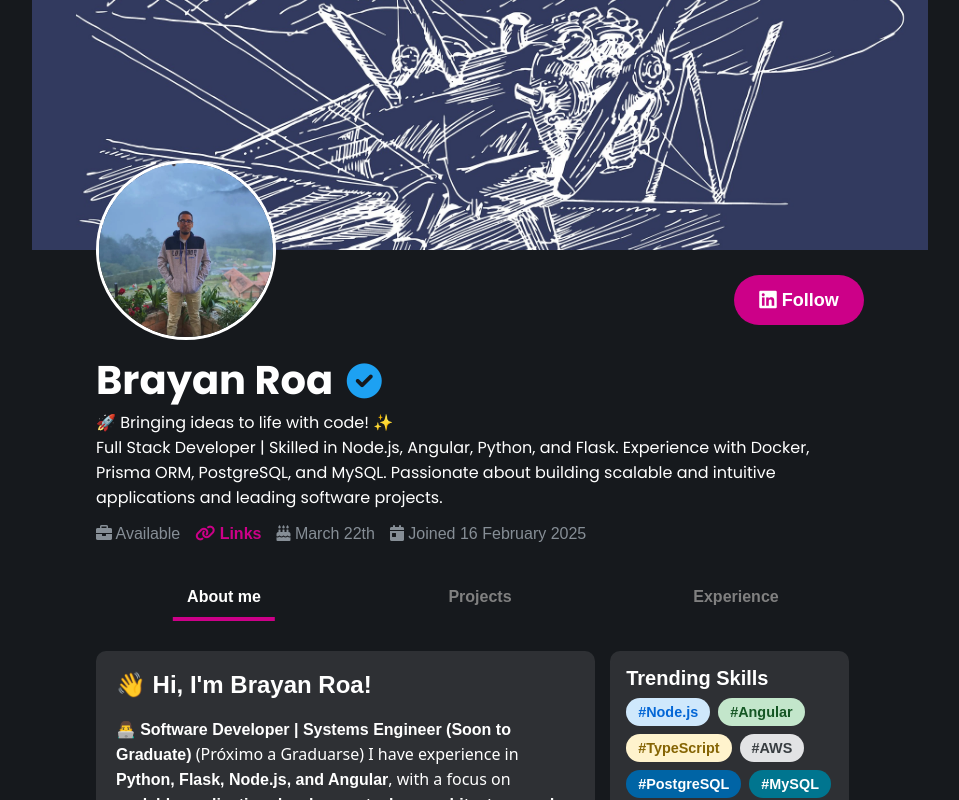
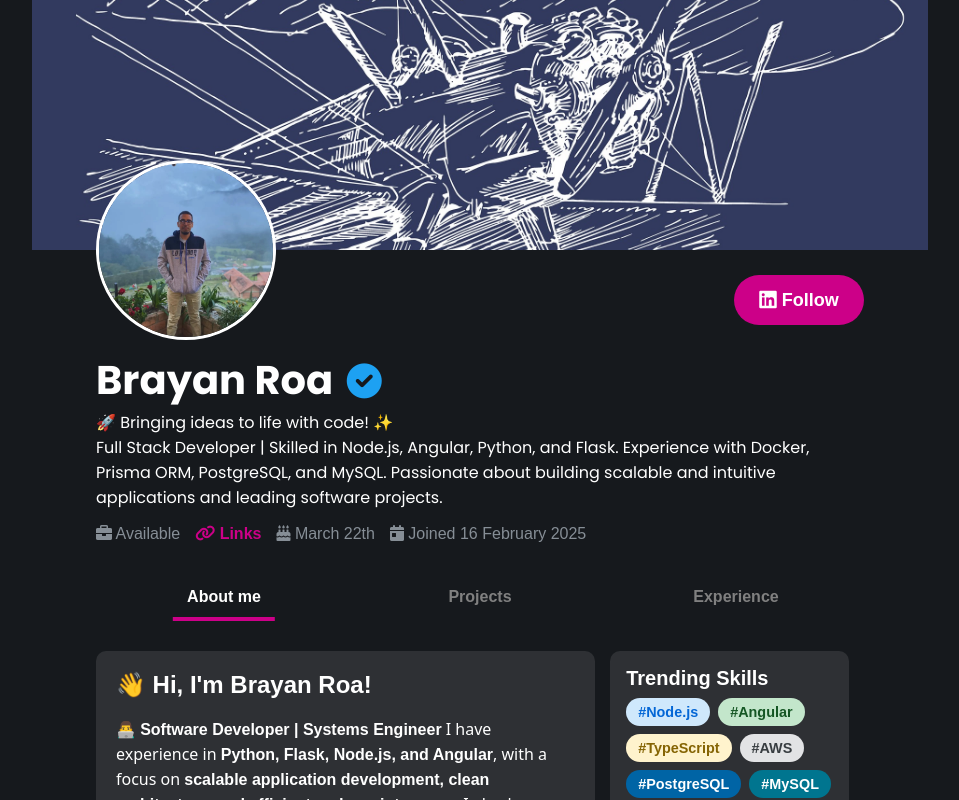
Before and after one commit to BrayanRoa/portafolio, an Angular app: page /about in a window 1280 px wide. Shown: the top 800 px of the page, without its empty margins (160-1119 px from the left). Built offline with nearby package versions, Linux system fonts and the light colour scheme.

Commit message:
feat: changes in main description about me

```diff
--- a/package.json
+++ b/package.json
@@ -22,6 +22,7 @@
     "@angular/router": "^19.1.0",
     "@angular/ssr": "^19.1.7",
     "@netlify/angular-runtime": "^2.2.2",
+    "blendy": "^0.0.1",
     "express": "^4.18.2",
     "rxjs": "~7.8.0",
     "tslib": "^2.3.0",
--- a/src/app/pages/about-me/about-me.component.html
+++ b/src/app/pages/about-me/about-me.component.html
@@ -2,7 +2,7 @@
     <div class="about-content">
         <h1>👋 Hi, I'm Brayan Roa!</h1> <br>
         <p>
-            👨‍💻 <strong>Software Developer | Systems Engineer (Soon to Graduate)</strong> (Próximo a Graduarse) I have
+            👨‍💻 <strong>Software Developer | Systems Engineer</strong> I have
             experience in <strong>Python, Flask, Node.js, and Angular</strong>, with a focus on <strong>scalable
                 application development, clean
                 architecture, and efficient code maintenance</strong>. I also have knowledge of Docker, allowing me to
```
Also changed, not shown: 1 other file (tests, documents, lock files or other folders).
